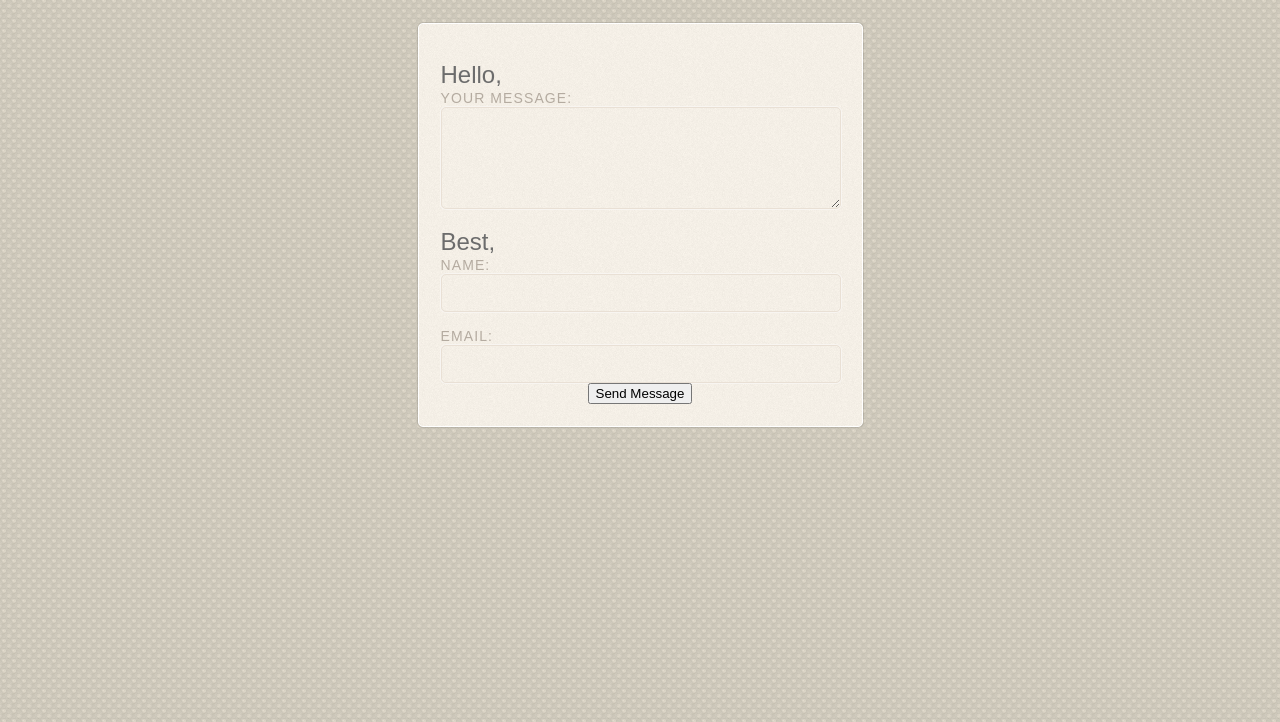
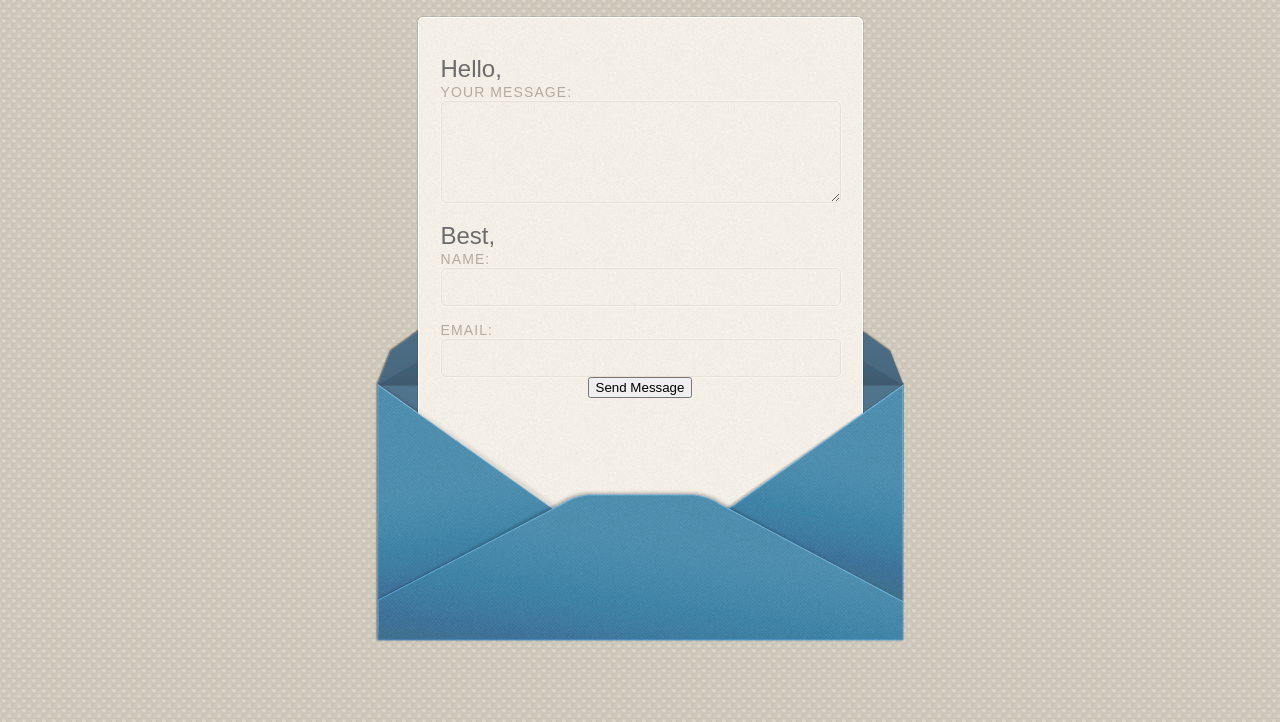
Before and after one commit to hkdobrev/softuni-html-exam, a website: page 03-letter/index.html in a window 1280 px wide. Shown: the part 78-800 px from the top of the page. Drawn offline with Linux system fonts and the light colour scheme; a web font is replaced by a local one.

Commit message:
Add letterbox

```diff
--- a/03-letter/styles/sections/letter.css
+++ b/03-letter/styles/sections/letter.css
@@ -1,3 +1,8 @@
+.letter {
+	position: relative;
+	min-height: 625px;
+}
+
 .paper {
 	background: url(../../images/letter-background.png) 0 0 repeat;
 	padding: 22px;
@@ -7,4 +12,25 @@
 	border: 1px solid white;
 	box-shadow: 0 0 0 1px rgba(0, 0, 0, 0.1);
 	border-radius: 5px;
+	position: relative;
+	z-index: 3;
+	min-height: 510px;
 }
+
+.letterbox-back, .letterbox-front {
+	position: absolute;
+	width:  530px;
+}
+
+.letterbox-back {
+	background: url(../../images/envelope-top.png) 0 0 no-repeat;
+	z-index: 2;
+	height: 316px;
+	bottom: 128px;
+}
+.letterbox-front {
+	background: url(../../images/envelope-bottom.png) 0 0 no-repeat;
+	z-index: 4;
+	height: 260px;
+	bottom: 0;
+}
--- a/03-letter/styles/shared/forms.css
+++ b/03-letter/styles/shared/forms.css
@@ -1,6 +1,8 @@
 fieldset {
 	border: 0;
 	outline: 0;
+	padding: 0;
+	margin: 0;
 }
 
 legend {
```
